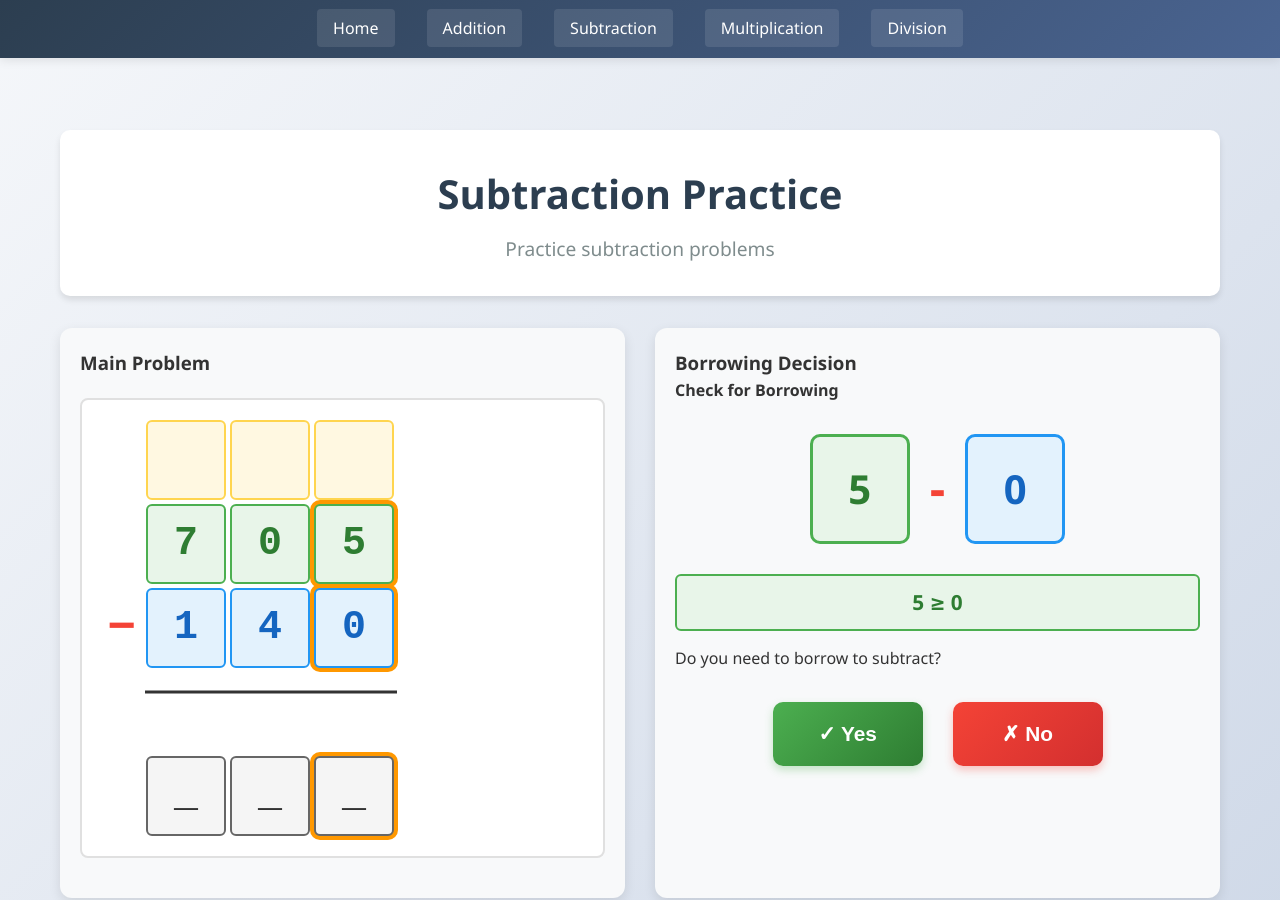
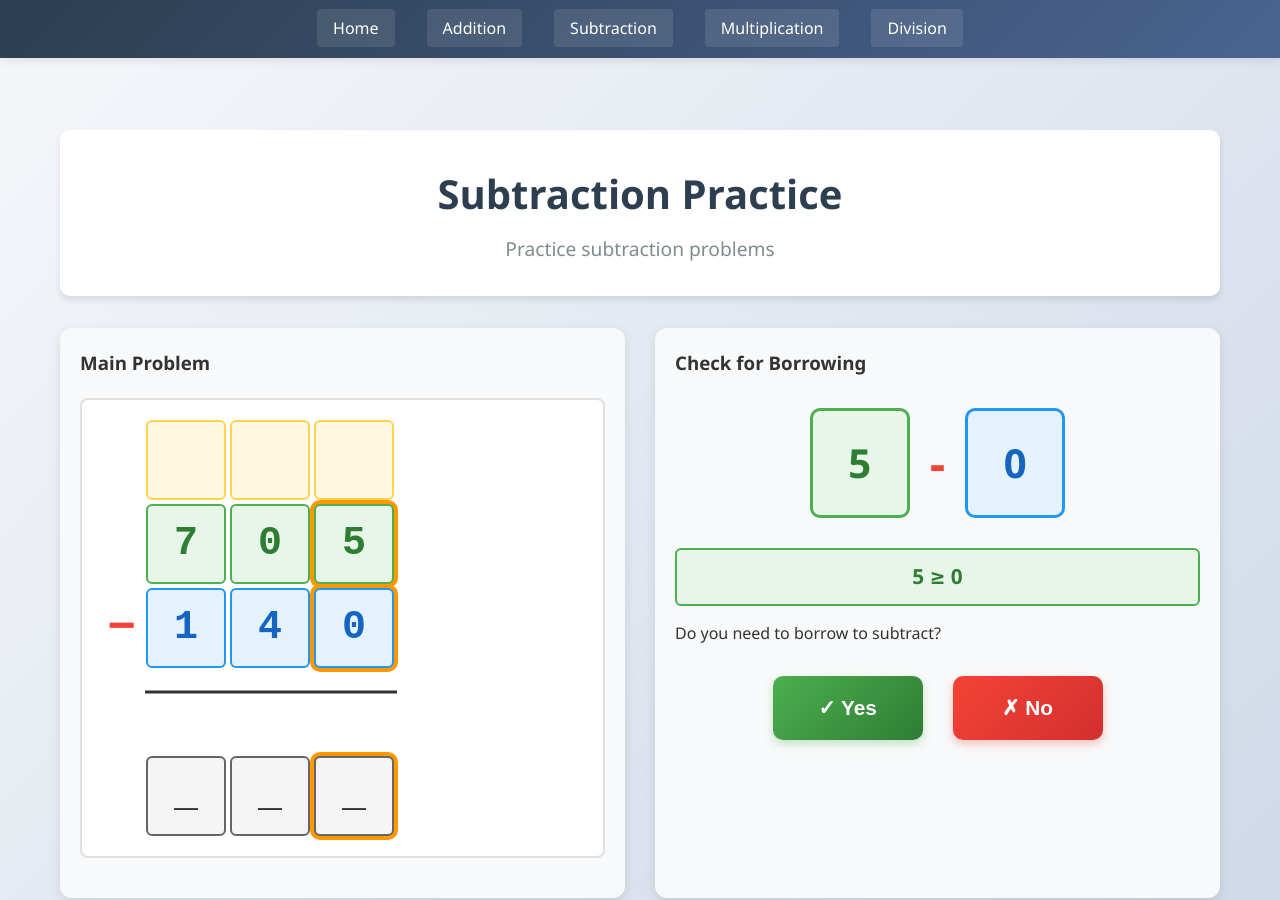
Before and after one commit to ZBZFirst/Math, a Jekyll site: the page built from subtraction.md, in a window 1280 px wide and 900 px high. Built offline with Jekyll 4.4.1, drawn with Linux system fonts in a browser that asks for light colours.

Commit message:
Update subtraction.html

```diff
--- a/_layouts/subtraction.html
+++ b/_layouts/subtraction.html
@@ -33,14 +33,13 @@
 
                 <!-- Right: Sub-Problem Container -->
                 <div class="sub-problem-container">
-                    <h3>Borrowing Decision</h3>
+                    <h3>Check for Borrowing</h3>
 
                     <!-- Three-Stage Borrowing Decision Process -->
                     <div class="borrowing-decision-process">
                         <!-- Stage 1: Borrow Need Check -->
                         <div class="decision-stage active" id="stage1">
                             <div class="stage-question">
-                                <h4>Check for Borrowing</h4>
                                 <div class="column-preview">
                                     <div class="current-column-display">
                                         <div class="top-digit" id="stage1TopDigit">0</div>
```
